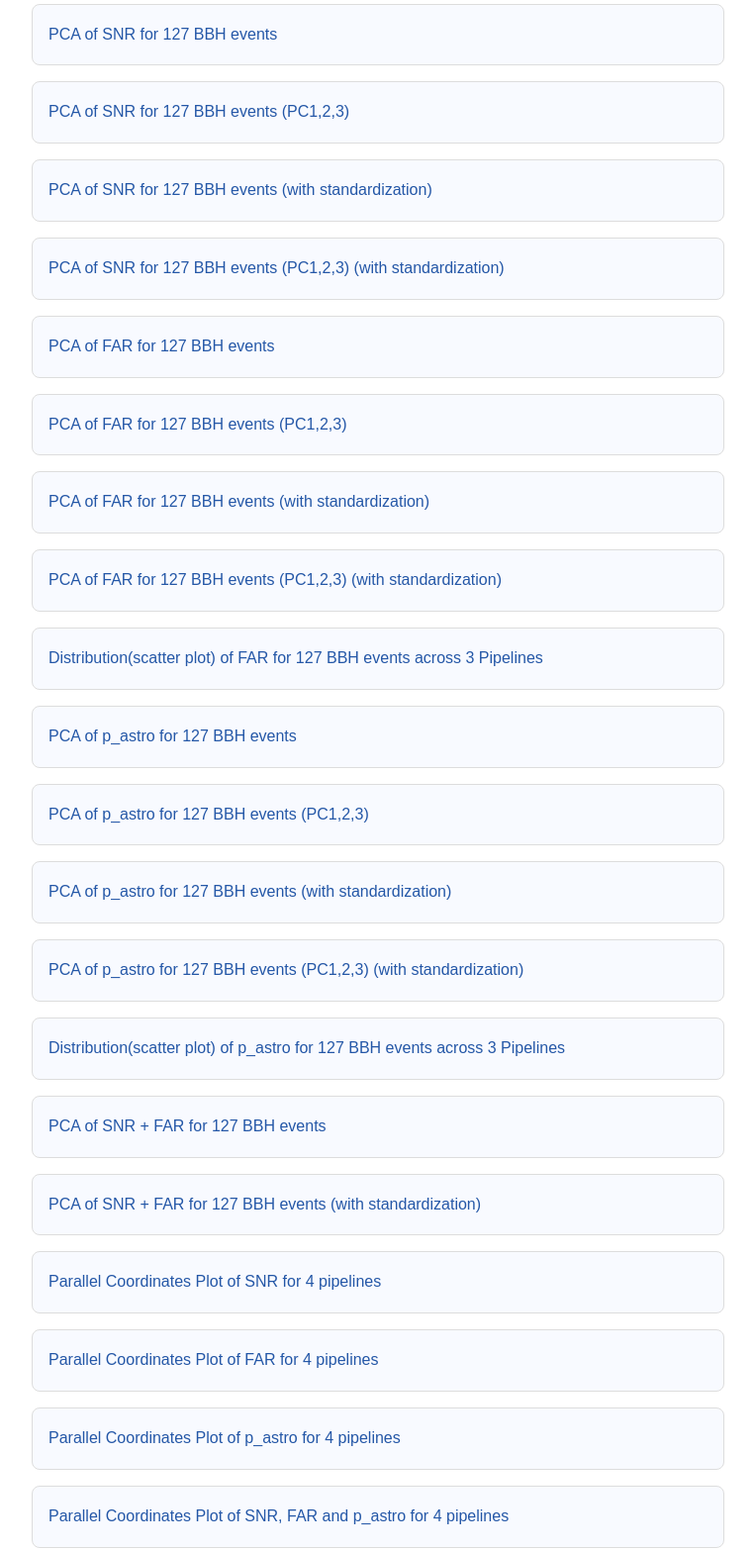
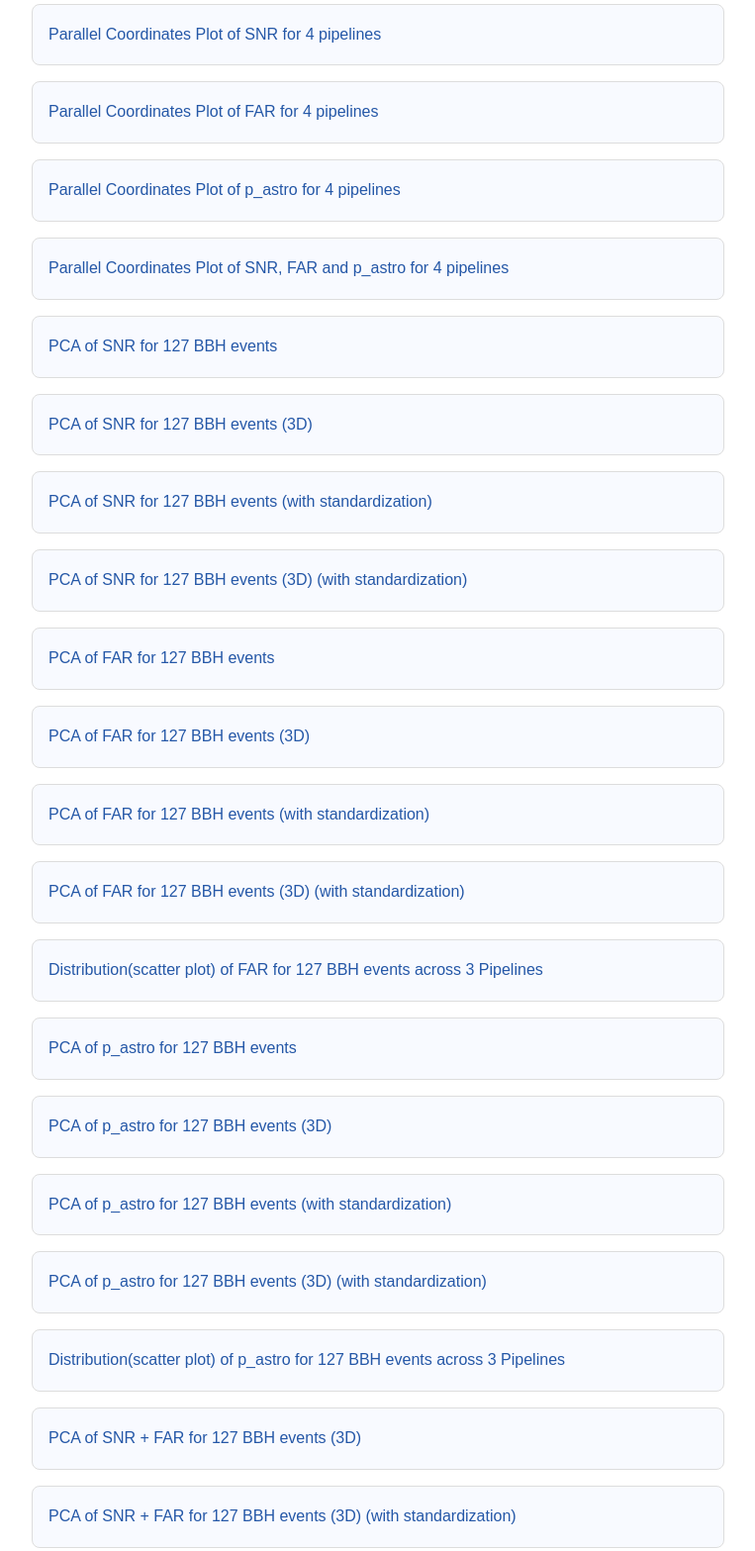
Before and after one commit to JhengMin/gw_bbh_analyses, a plain HTML site: page index.html in a window 1280 px wide. Shown: the part 392-1959 px from the top of the page at 99% size, without its empty margins (258-1021 px from the left). Drawn offline with Linux system fonts and the light colour scheme.

Commit message:
Update index.html

```diff
--- a/index.html
+++ b/index.html
@@ -43,70 +43,6 @@
         Distribution(scatter plot) of SNR, FAR and p_astro for 4 pipelines for 127 BBH events
     </a>
 
-    <a class="link" href="./pca_s.html">
-        PCA of SNR for 127 BBH events
-    </a>
-
-    <a class="link" href="./pca_s_3d.html">
-        PCA of SNR for 127 BBH events (PC1,2,3)
-    </a>
-
-    <a class="link" href="./pca_s_std.html">
-        PCA of SNR for 127 BBH events (with standardization)
-    </a>
-
-    <a class="link" href="./pca_s_std_3d.html">
-        PCA of SNR for 127 BBH events (PC1,2,3) (with standardization)
-    </a>
-
-    <a class="link" href="./pca_f.html">
-        PCA of FAR for 127 BBH events
-    </a>
-
-    <a class="link" href="./pca_f_3d.html">
-        PCA of FAR for 127 BBH events (PC1,2,3)
-    </a>
-
-    <a class="link" href="./pca_f_std.html">
-        PCA of FAR for 127 BBH events (with standardization)
-    </a>
-
-    <a class="link" href="./pca_f_std_3d.html">
-        PCA of FAR for 127 BBH events (PC1,2,3) (with standardization)
-    </a>
-
-    <a class="link" href="./scat_3pips_f.html">
-        Distribution(scatter plot) of FAR for 127 BBH events across 3 Pipelines
-    </a>
-
-    <a class="link" href="./pca_p.html">
-        PCA of p_astro for 127 BBH events
-    </a>
-
-    <a class="link" href="./pca_p_3d.html">
-        PCA of p_astro for 127 BBH events (PC1,2,3)
-    </a>
-
-    <a class="link" href="./pca_p_std.html">
-        PCA of p_astro for 127 BBH events (with standardization)
-    </a>
-
-    <a class="link" href="./pca_p_std_3d.html">
-        PCA of p_astro for 127 BBH events (PC1,2,3) (with standardization)
-    </a>
-
-    <a class="link" href="./scat_3pips_p.html">
-        Distribution(scatter plot) of p_astro for 127 BBH events across 3 Pipelines
-    </a>
-
-    <a class="link" href="./pca_sf.html">
-        PCA of SNR + FAR for 127 BBH events
-    </a>
-
-    <a class="link" href="./pca_sf_std.html">
-        PCA of SNR + FAR for 127 BBH events (with standardization)
-    </a>
-
     <a class="link" href="./parallel_s.html">
         Parallel Coordinates Plot of SNR for 4 pipelines
     </a>
@@ -123,5 +59,71 @@
         Parallel Coordinates Plot of SNR, FAR and p_astro for 4 pipelines
     </a>
 
+    <a class="link" href="./pca_s.html">
+        PCA of SNR for 127 BBH events
+    </a>
+
+    <a class="link" href="./pca_s_3d.html">
+        PCA of SNR for 127 BBH events (3D)
+    </a>
+
+    <a class="link" href="./pca_s_std.html">
+        PCA of SNR for 127 BBH events (with standardization)
+    </a>
+
+    <a class="link" href="./pca_s_std_3d.html">
+        PCA of SNR for 127 BBH events (3D) (with standardization)
+    </a>
+
+    <a class="link" href="./pca_f.html">
+        PCA of FAR for 127 BBH events
+    </a>
+
+    <a class="link" href="./pca_f_3d.html">
+        PCA of FAR for 127 BBH events (3D)
+    </a>
+
+    <a class="link" href="./pca_f_std.html">
+        PCA of FAR for 127 BBH events (with standardization)
+    </a>
+
+    <a class="link" href="./pca_f_std_3d.html">
+        PCA of FAR for 127 BBH events (3D) (with standardization)
+    </a>
+
+    <a class="link" href="./scat_3pips_f.html">
+        Distribution(scatter plot) of FAR for 127 BBH events across 3 Pipelines
+    </a>
+
+    <a class="link" href="./pca_p.html">
+        PCA of p_astro for 127 BBH events
+    </a>
+
+    <a class="link" href="./pca_p_3d.html">
+        PCA of p_astro for 127 BBH events (3D)
+    </a>
+
+    <a class="link" href="./pca_p_std.html">
+        PCA of p_astro for 127 BBH events (with standardization)
+    </a>
+
+    <a class="link" href="./pca_p_std_3d.html">
+        PCA of p_astro for 127 BBH events (3D) (with standardization)
+    </a>
+
+    <a class="link" href="./scat_3pips_p.html">
+        Distribution(scatter plot) of p_astro for 127 BBH events across 3 Pipelines
+    </a>
+
+    <a class="link" href="./pca_sf.html">
+        PCA of SNR + FAR for 127 BBH events (3D)
+    </a>
+
+    <a class="link" href="./pca_sf_std.html">
+        PCA of SNR + FAR for 127 BBH events (3D) (with standardization)
+    </a>
+
+
+
 </body>
 </html>
```
